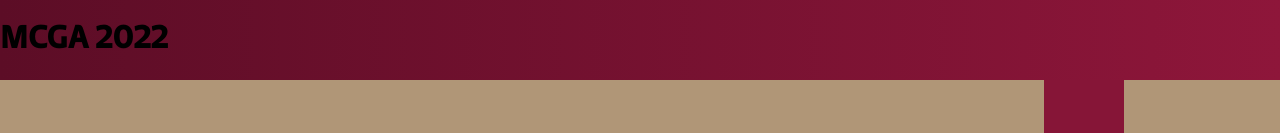
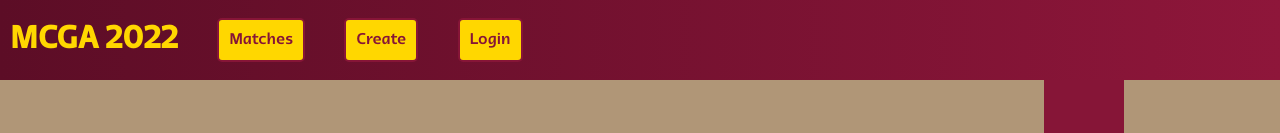
Before and after one commit to SantiagoCaprile/mcga-final-front, a React (Create React App) app: page / in a window 1280 px wide. Shown: the top 133 px of the page. Built offline with nearby package versions, Linux system fonts and the light colour scheme; grey boxes are pictures that could not be loaded.

Commit message:
Se agregó al layout Links para navegar las screens

```diff
--- a/src/components/Layout/index.jsx
+++ b/src/components/Layout/index.jsx
@@ -1,11 +1,17 @@
 import React from 'react'
 import styles from './layout.module.css'
+import { Link } from 'react-router-dom'
 
 const Layout = ({children}) => {
   return (
     <div>
       <header className={styles.header}>
         <h1 className={styles.title}>MCGA 2022</h1>
+        <div className={styles.links}>
+          <Link className={styles.link} to="/matches">Matches</Link>
+          <Link className={styles.link} to="/matches/create">Create</Link>
+          <Link className={styles.link} to="/login">Login</Link>
+        </div>
       </header>
       <main className={styles.main}>
         <div className={styles.content}>{children}</div>
--- a/src/components/Layout/layout.module.css
+++ b/src/components/Layout/layout.module.css
@@ -1,7 +1,7 @@
 .header, .footer {
     display: flex;
     align-items: center;
-    justify-content: space-between;
+    justify-content: flex-start;
     height: 10vh;
     width: 100%;
     background: linear-gradient(90deg, rgba(92,13,38,1) 0%, rgba(142,22,58,1) 100%);
@@ -9,6 +9,9 @@
 
 .title {
     font-size: 2rem;
+    font-weight: bold;
+    margin-left: 10px;
+    color: gold;
 }
 
 .main {
@@ -40,3 +43,30 @@
     width: 10vh;
     background-color: #861537;
 }
+
+.links {
+    display: flex;
+    align-items: center;
+    justify-content: space-evenly;
+    width: 30%;
+}
+
+.link {
+    display: flex;
+    flex-direction: column;
+    align-items: center;
+    justify-content: center;
+    color: #861537;
+    background-color: gold;
+    border-radius: 5px;
+    padding: 10px;
+    text-decoration: none;
+    border: 2px solid #861537;
+    transition: all 0.3s ease;
+}
+
+.link:hover {
+    background-color: #861537;
+    color: gold;
+    border: 2px solid gold;
+}
```
